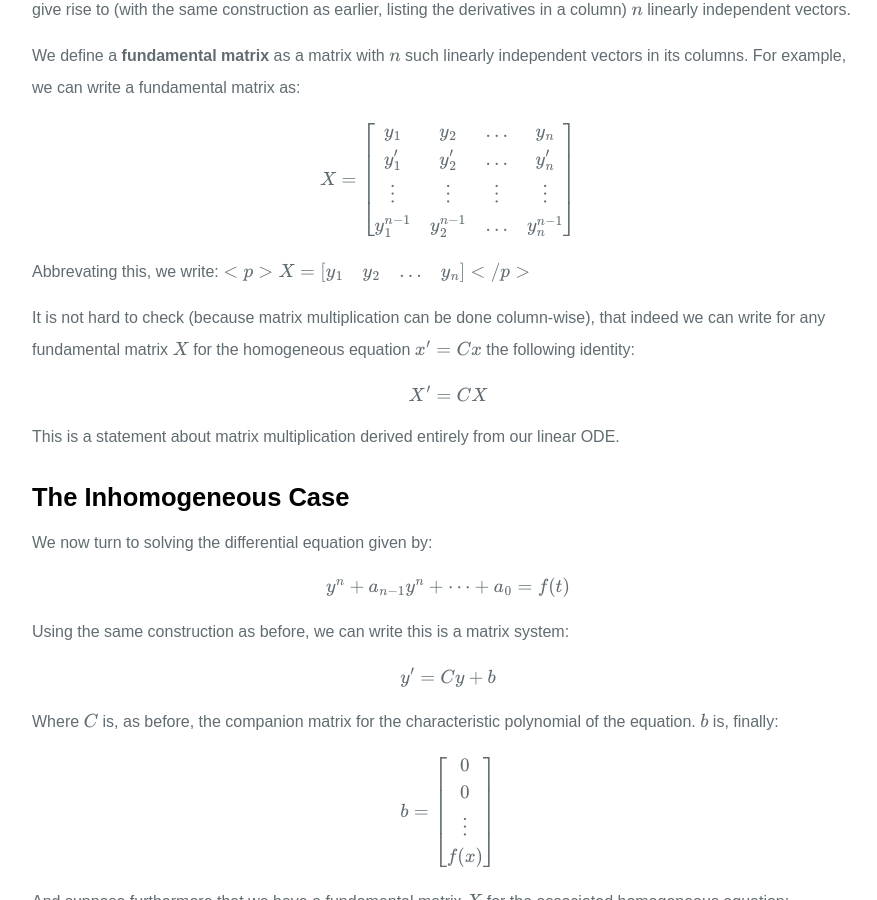
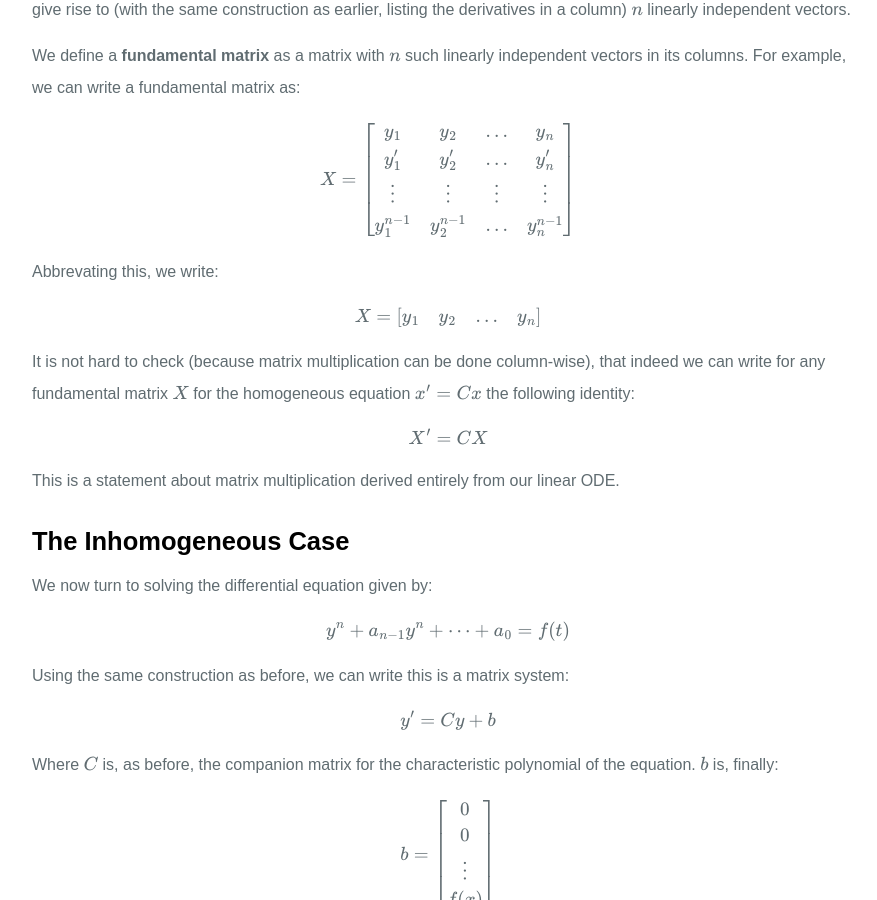
Before and after one commit to jhavaldar/jhavaldar.github.io, a Jekyll site: the page built from _posts/2017-11-01-varparams.md, in a window 1280 px wide and 900 px high, scrolled down 2695 px. Shown: the whole window, without its empty margins (192-1069 px from the left). Built offline with Jekyll 4.4.1, drawn with Linux system fonts in a browser that asks for light colours; some web fonts are replaced; formulas are drawn with MathJax 3.

```diff
--- a/_posts/2017-11-01-varparams.md
+++ b/_posts/2017-11-01-varparams.md
@@ -104,7 +104,7 @@ y_1^{n-1} & y_2^{n-1} & \dots & y_n^{n-1}
 $$</p>
 
 Abbrevating this, we write:
-$$<p>X = \begin{bmatrix} y_1 & y_2 & \dots & y_n \end{bmatrix}</p>$$
+<p>$$X = \begin{bmatrix} y_1 & y_2 & \dots & y_n \end{bmatrix}$$</p>
 
 It is not hard to check (because matrix multiplication can be done column-wise), that indeed we can write for any fundamental matrix $X$ for the homogeneous equation $x' = Cx$ the following identity:
 
```
